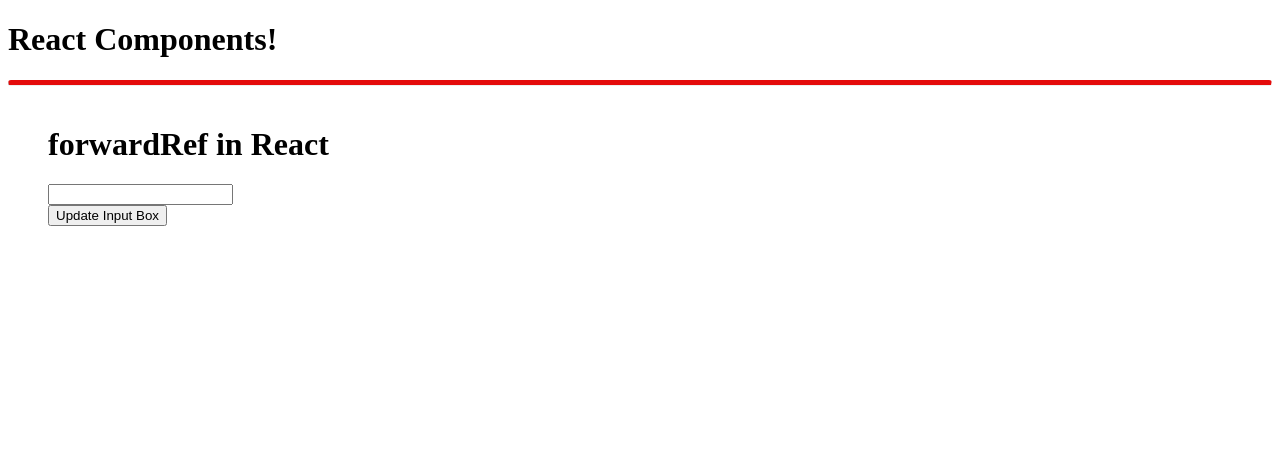
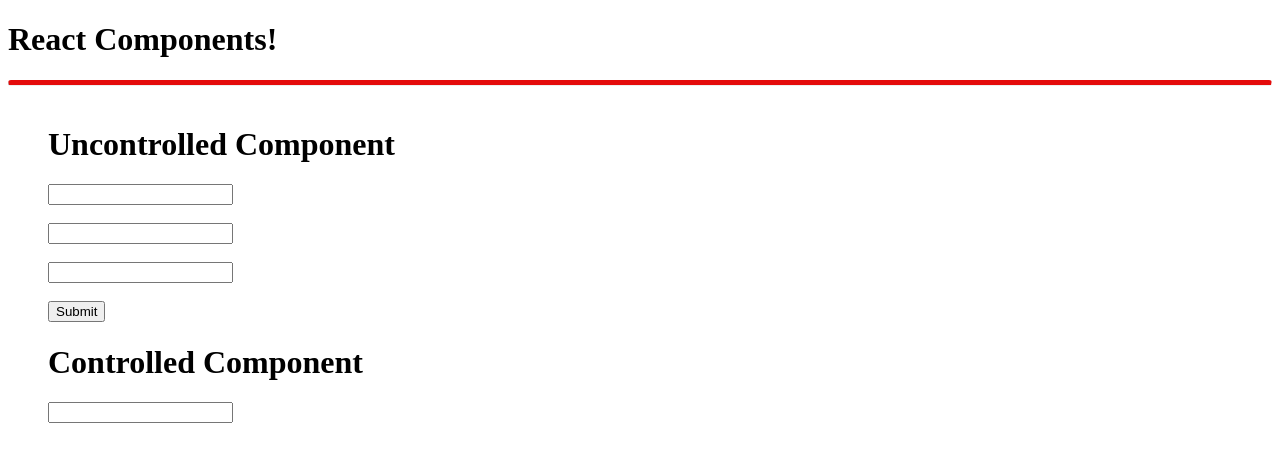
Before and after one commit to harish0775/React-Spark, a React (Create React App) app: page / in a window 1280 px wide. Shown: the top 462 px of the page. Built offline with nearby package versions, Linux system fonts and the light colour scheme.

Commit message:
Controlled & Uncontrolled Components

```diff
--- /dev/null
+++ b/src/Controlled-Component/controlled.js
@@ -0,0 +1,15 @@
+
+import React,{useState} from 'react'
+function App() {
+  const [val,setVal]=useState("")
+
+   return (
+    <div className="App">
+      <h1>Controlled Component </h1>
+      <input type="text" value={val} onChange={(e)=>setVal(e.target.value)} />
+   <h1>{val}</h1>
+    </div>
+  );
+
+}
+export default  App;
--- /dev/null
+++ b/src/Controlled-Component/main.js
@@ -0,0 +1,13 @@
+import React from 'react'
+import Uncontrolled from './uncontrolled.js';
+import Controlled from './controlled.js'
+ function main() {
+  return (
+    <div>
+        <Uncontrolled/>
+        <Controlled/>
+    </div>
+  )
+}
+
+export default main;
--- /dev/null
+++ b/src/Controlled-Component/uncontrolled.js
@@ -0,0 +1,29 @@
+import React, { useRef } from 'react'
+function App() {
+  let inputRef = useRef(null)
+  let inputRef2 = useRef(null)
+
+  function submitForm(e) {
+    e.preventDefault()
+    console.warn("input field 1 value : ", inputRef.current.value)
+    console.warn("input field 2 value : ", inputRef2.current.value)
+    let input3 = document.getElementById('input3').value
+    console.warn("input field 3 value : ", input3)
+
+
+  }
+  return (
+    <div className="App">
+      <h1>Uncontrolled Component </h1>
+      <form onSubmit={submitForm} >
+        <input ref={inputRef} type="text" /> <br /> <br />
+        <input ref={inputRef2} type="text" /> <br /> <br />
+        <input id="input3" type="text" /> <br /> <br />
+
+        <button>Submit</button>
+      </form>
+    </div>
+  );
+
+}
+export default App;
--- a/src/index.js
+++ b/src/index.js
@@ -10,11 +10,12 @@
 //import Validation from './Validation/validation.js';
 //import Func from './Functions/index.js';
 // import LifeCycle  from './LifeCycle/app.js'
-  import Hooks  from './Hooks/app.js'
+//  import Hooks  from './Hooks/app.js'
 //   import Bootstrap  from './React-Boostrap/app.js'
 // import Array from './Array-List-Object/main.js'
 // import ReactFragment from './ReactFragment/main.js'
 // import PureComponents from './PureComponents/main.js'
+import ControlledComponent from './Controlled-Component/main.js'
 function Hello() {
  return(
 
@@ -28,11 +29,12 @@
   <div className = "LifeCyle">
   {/* <h1>Fragment!</h1>  */}
        {/* <LifeCycle/>  */}
-       <Hooks/>
+       {/* <Hooks/> */}
        {/* <Bootstrap/> */}
        {/* <Array/> */}
        {/* <ReactFragment/> */}
        {/* <PureComponents/> */}
+       <ControlledComponent/>
   </div>
   </Fragment>
  )
```
Also changed, not shown: src/Controlled-Component/cUser.js (added), src/Controlled-Component/ucUser.js (added).
